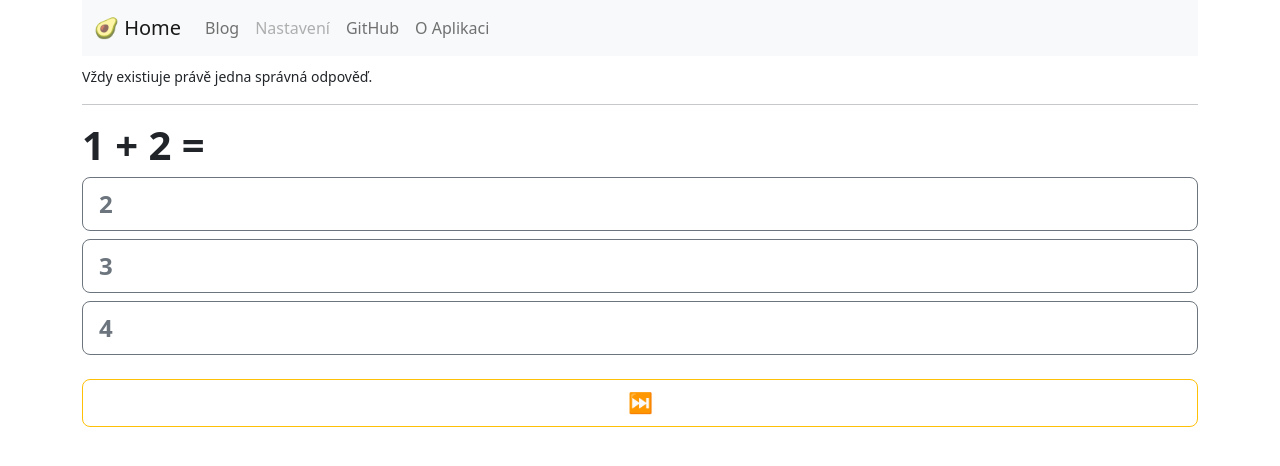
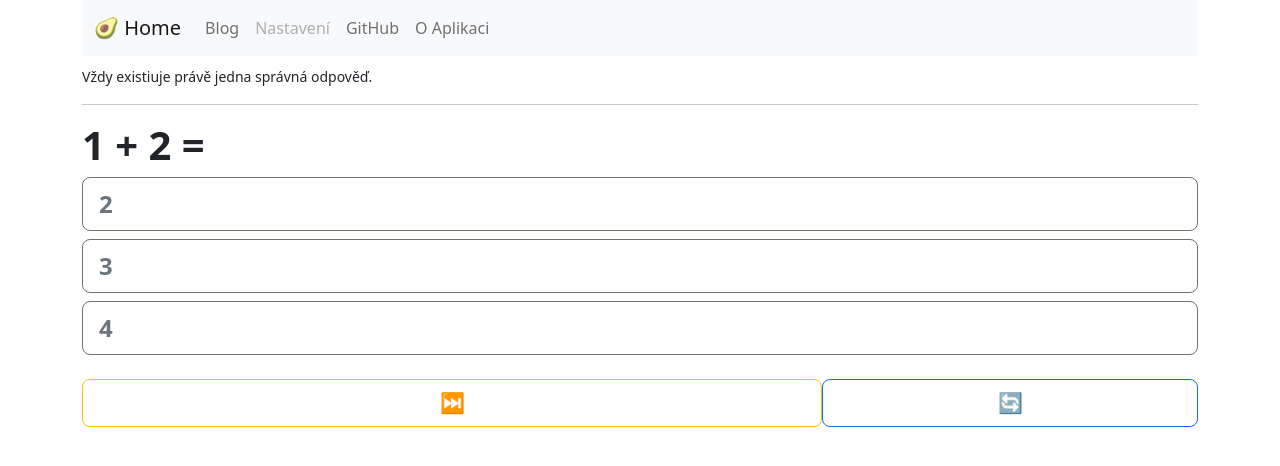
Before and after one commit to jirihofman/avocado, a Next.js app: page /board/demo/add-1 in a window 1280 px wide. Shown: the top 466 px of the page. Built offline with nearby package versions, Linux system fonts and the light colour scheme.

Commit message:
feat: add retry button fix: show big emoji when clicking dice icon too

```diff
--- a/components/question.jsx
+++ b/components/question.jsx
@@ -40,6 +40,19 @@ export default function Question({ demoId, subject }) {
         }
     };
 
+    const handleRetryButtonClick = () => {
+        // remove `selected` property from options
+        question.options.forEach((option) => {
+            delete option.selected;
+        });
+        setQuestion({ ...question, state: 'new', currentStep: 0 });
+        setSubmitEnabled(false);
+        setOptionsEnabled(true);
+        setResult();
+        setDisabledOptionsOK([]);
+        setDisabledOptionsKO([]);
+    };
+
     const handleAnswerClick = async(evt, clickedOptionIndex) => {
         // TODO: increase count only if different answer is selected
         // console.log("previously selected", question.options.find(o => o.selected));
@@ -62,7 +75,9 @@ export default function Question({ demoId, subject }) {
     };
 
     const handleConfirmButtonClick = (evt) => {
-        const { value, id } = evt.target.dataset;
+        const { id } = evt.target.dataset;
+        // value from data-value attribute of target or closest button parent.
+        const value = evt.target.dataset.value || evt.target.closest('button').dataset.value;
         if (!isSingleStep(demoId)) {
             const result = getResult(question, { index: parseInt(question.currentStep, 10), optionValue: value });
             if (question.steps?.[question.currentStep]?.solution === value) {
@@ -224,6 +239,7 @@ export default function Question({ demoId, subject }) {
 				<button disabled={!submitEnabled} onClick={handleConfirmButtonClick} id='styles-submit' className={`btn ${submitButtonClass} btn-lg w-50`}>🆗</button>
             }
             <ButtonNewQuestion question={question} handleNewQuestionClick={handleNewQuestionClick} settings={settings} />
+            <button onClick={handleRetryButtonClick} className={`btn ${submitButtonClass} btn-lg w-50`} title='Opakovat'>🔄</button>
         </div>
         <div className='styles-resultText'>{result?.text}</div>
 
```
